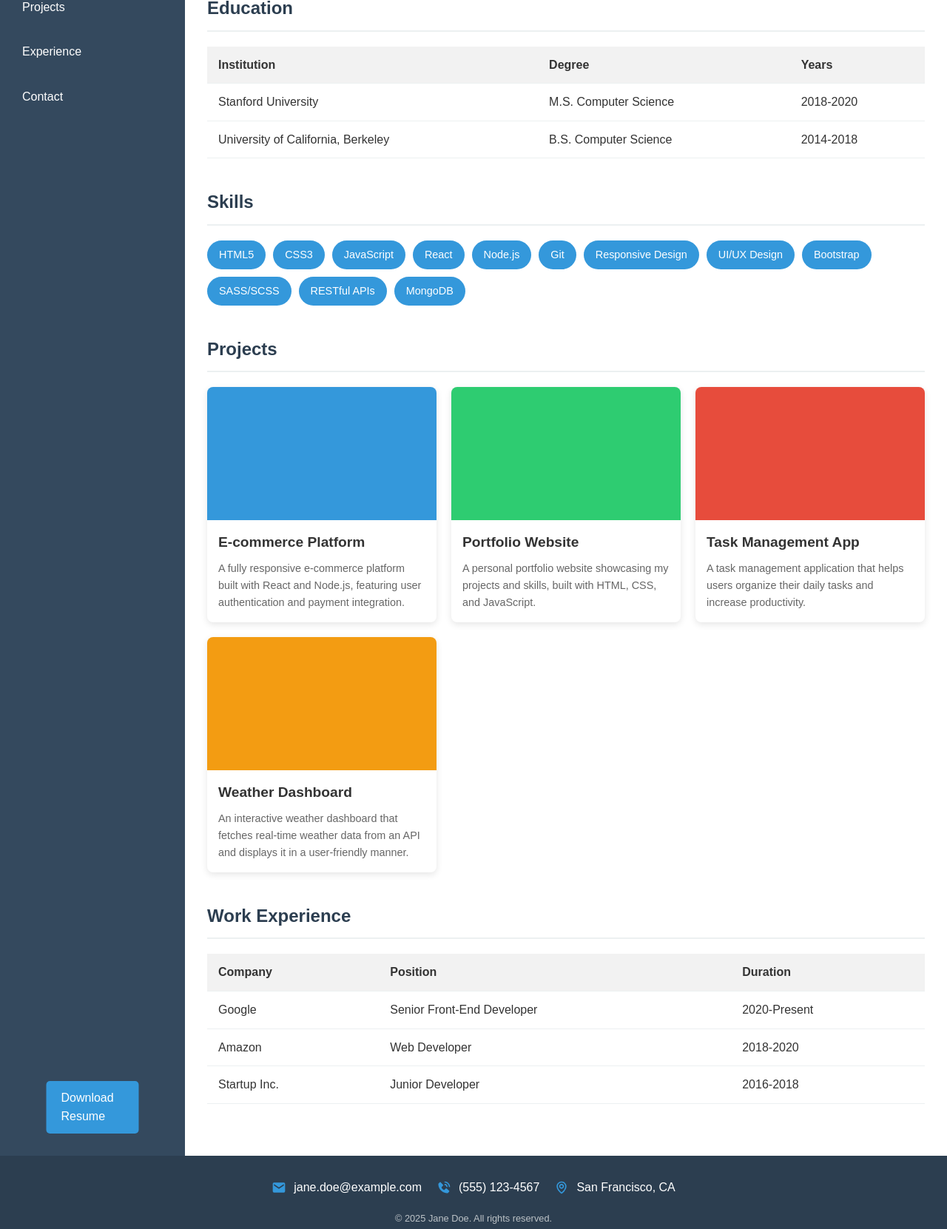
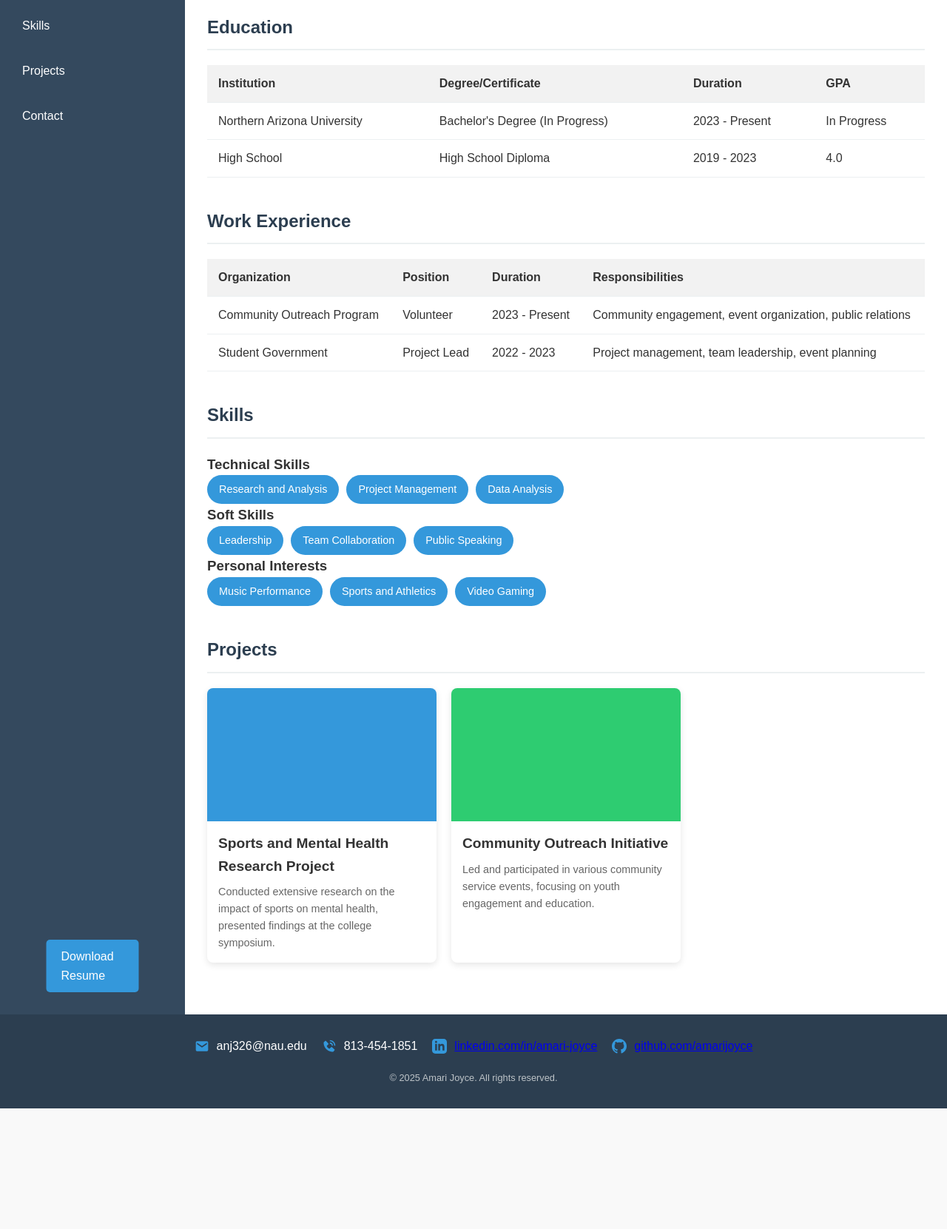
Before and after one commit to Aj0tohero/homework3, a plain HTML site: page index.html in a window 1280 px wide. Shown: the part 329-1990 px from the top of the page at 74% size. After the commit the page ends 1827 px from the top, so only its background shows below. Drawn offline with Linux system fonts and the light colour scheme.

Commit message:
index.html

```diff
--- a/index.html
+++ b/index.html
@@ -3,37 +3,38 @@
 <head>
     <meta charset="UTF-8">
     <meta name="viewport" content="width=device-width, initial-scale=1.0">
-    <title>My Portfolio</title>
+    <title>Amari Joyce - Portfolio</title>
     <link rel="stylesheet" href="styles.css">
 </head>
 <body>
     <div class="container">
         <!-- Header -->
         <header>
-            <h1>Jane Doe</h1>
+            <h1>Amari Joyce</h1>
+            <p class="tagline">College Student | Former 4.0 GPA High School Student | Aspiring to Help Others</p>
         </header>
 
         <!-- Sidebar with Navigation -->
         <aside>
             <nav>
                 <ul>
-                    <li><a href="#summary">Summary</a></li>
+                    <li><a href="#summary">Introduction</a></li>
                     <li><a href="#education">Education</a></li>
+                    <li><a href="#experience">Experience</a></li>
                     <li><a href="#skills">Skills</a></li>
                     <li><a href="#projects">Projects</a></li>
-                    <li><a href="#experience">Experience</a></li>
                     <li><a href="#contact">Contact</a></li>
                 </ul>
             </nav>
-            <a href="./resume.pdf" class="download-btn">Download Resume</a>
+            <a href="./Amari Joyce - Resume.pdf" class="download-btn">Download Resume</a>
         </aside>
 
         <!-- Main Content -->
         <main>
             <!-- Summary Section -->
             <section id="summary" class="summary">
-                <h2>Professional Summary</h2>
-                <p>I am a passionate web developer with over 5 years of experience in creating responsive, user-friendly websites and applications. My expertise lies in front-end development, with a strong foundation in HTML, CSS, and JavaScript. I am dedicated to crafting clean, efficient code that provides exceptional user experiences.</p>
+                <h2>Introduction</h2>
+                <p>Hello! My name is Amari Joyce. I am currently a college student, but back in high school, I maintained a 4.0 GPA and was passionate about learning and achieving excellence. In addition to academics, I have a strong interest in music, sports, and playing video games. I aim to use my education and skills to help as many people as possible in my professional journey.</p>
             </section>
 
             <!-- Education Section with Table -->
@@ -43,20 +44,52 @@
                     <thead>
                         <tr>
                             <th>Institution</th>
-                            <th>Degree</th>
-                            <th>Years</th>
+                            <th>Degree/Certificate</th>
+                            <th>Duration</th>
+                            <th>GPA</th>
                         </tr>
                     </thead>
                     <tbody>
                         <tr>
-                            <td>Stanford University</td>
-                            <td>M.S. Computer Science</td>
-                            <td>2018-2020</td>
+                            <td>Northern Arizona University</td>
+                            <td>Bachelor's Degree (In Progress)</td>
+                            <td>2023 - Present</td>
+                            <td>In Progress</td>
                         </tr>
                         <tr>
-                            <td>University of California, Berkeley</td>
-                            <td>B.S. Computer Science</td>
-                            <td>2014-2018</td>
+                            <td>High School</td>
+                            <td>High School Diploma</td>
+                            <td>2019 - 2023</td>
+                            <td>4.0</td>
+                        </tr>
+                    </tbody>
+                </table>
+            </section>
+
+            <!-- Experience Section with Table -->
+            <section id="experience">
+                <h2>Work Experience</h2>
+                <table>
+                    <thead>
+                        <tr>
+                            <th>Organization</th>
+                            <th>Position</th>
+                            <th>Duration</th>
+                            <th>Responsibilities</th>
+                        </tr>
+                    </thead>
+                    <tbody>
+                        <tr>
+                            <td>Community Outreach Program</td>
+                            <td>Volunteer</td>
+                            <td>2023 - Present</td>
+                            <td>Community engagement, event organization, public relations</td>
+                        </tr>
+                        <tr>
+                            <td>Student Government</td>
+                            <td>Project Lead</td>
+                            <td>2022 - 2023</td>
+                            <td>Project management, team leadership, event planning</td>
                         </tr>
                     </tbody>
                 </table>
@@ -65,19 +98,26 @@
             <!-- Skills Section with Flexbox -->
             <section id="skills">
                 <h2>Skills</h2>
+
+                <h3>Technical Skills</h3>
                 <div class="skills-container">
-                    <span class="skill-item">HTML5</span>
-                    <span class="skill-item">CSS3</span>
-                    <span class="skill-item">JavaScript</span>
-                    <span class="skill-item">React</span>
-                    <span class="skill-item">Node.js</span>
-                    <span class="skill-item">Git</span>
-                    <span class="skill-item">Responsive Design</span>
-                    <span class="skill-item">UI/UX Design</span>
-                    <span class="skill-item">Bootstrap</span>
-                    <span class="skill-item">SASS/SCSS</span>
-                    <span class="skill-item">RESTful APIs</span>
-                    <span class="skill-item">MongoDB</span>
+                    <span class="skill-item">Research and Analysis</span>
+                    <span class="skill-item">Project Management</span>
+                    <span class="skill-item">Data Analysis</span>
+                </div>
+
+                <h3>Soft Skills</h3>
+                <div class="skills-container">
+                    <span class="skill-item">Leadership</span>
+                    <span class="skill-item">Team Collaboration</span>
+                    <span class="skill-item">Public Speaking</span>
+                </div>
+
+                <h3>Personal Interests</h3>
+                <div class="skills-container">
+                    <span class="skill-item">Music Performance</span>
+                    <span class="skill-item">Sports and Athletics</span>
+                    <span class="skill-item">Video Gaming</span>
                 </div>
             </section>
 
@@ -88,63 +128,18 @@
                     <div class="project-card">
                         <div class="project-img" style="background-color: #3498db;"></div>
                         <div class="project-info">
-                            <h3 class="project-title">E-commerce Platform</h3>
-                            <p class="project-desc">A fully responsive e-commerce platform built with React and Node.js, featuring user authentication and payment integration.</p>
+                            <h3 class="project-title">Sports and Mental Health Research Project</h3>
+                            <p class="project-desc">Conducted extensive research on the impact of sports on mental health, presented findings at the college symposium.</p>
                         </div>
                     </div>
                     <div class="project-card">
                         <div class="project-img" style="background-color: #2ecc71;"></div>
                         <div class="project-info">
-                            <h3 class="project-title">Portfolio Website</h3>
-                            <p class="project-desc">A personal portfolio website showcasing my projects and skills, built with HTML, CSS, and JavaScript.</p>
-                        </div>
-                    </div>
-                    <div class="project-card">
-                        <div class="project-img" style="background-color: #e74c3c;"></div>
-                        <div class="project-info">
-                            <h3 class="project-title">Task Management App</h3>
-                            <p class="project-desc">A task management application that helps users organize their daily tasks and increase productivity.</p>
-                        </div>
-                    </div>
-                    <div class="project-card">
-                        <div class="project-img" style="background-color: #f39c12;"></div>
-                        <div class="project-info">
-                            <h3 class="project-title">Weather Dashboard</h3>
-                            <p class="project-desc">An interactive weather dashboard that fetches real-time weather data from an API and displays it in a user-friendly manner.</p>
+                            <h3 class="project-title">Community Outreach Initiative</h3>
+                            <p class="project-desc">Led and participated in various community service events, focusing on youth engagement and education.</p>
                         </div>
                     </div>
                 </div>
-            </section>
-
-            <!-- Experience Section with Table -->
-            <section id="experience">
-                <h2>Work Experience</h2>
-                <table>
-                    <thead>
-                        <tr>
-                            <th>Company</th>
-                            <th>Position</th>
-                            <th>Duration</th>
-                        </tr>
-                    </thead>
-                    <tbody>
-                        <tr>
-                            <td>Google</td>
-                            <td>Senior Front-End Developer</td>
-                            <td>2020-Present</td>
-                        </tr>
-                        <tr>
-                            <td>Amazon</td>
-                            <td>Web Developer</td>
-                            <td>2018-2020</td>
-                        </tr>
-                        <tr>
-                            <td>Startup Inc.</td>
-                            <td>Junior Developer</td>
-                            <td>2016-2018</td>
-                        </tr>
-                    </tbody>
-                </table>
             </section>
         </main>
 
@@ -155,25 +150,30 @@
                     <svg xmlns="http://www.w3.org/2000/svg" viewBox="0 0 24 24">
                         <path d="M20 4H4a2 2 0 0 0-2 2v12a2 2 0 0 0 2 2h16a2 2 0 0 0 2-2V6a2 2 0 0 0-2-2zm0 4.7l-8 5.334L4 8.7V6.297l8 5.333 8-5.333V8.7z"/>
                     </svg>
-                    <span>jane.doe@example.com</span>
+                    <span>anj326@nau.edu</span>
                 </div>
                 <div class="contact-item">
                     <svg xmlns="http://www.w3.org/2000/svg" viewBox="0 0 24 24">
                         <path d="M20 10.999h2C22 5.869 18.127 2 12.99 2v2C17.052 4 20 6.943 20 10.999z"/>
                         <path d="M13 8c2.103 0 3 .897 3 3h2c0-3.225-1.775-5-5-5v2zm3.422 5.443a1.001 1.001 0 0 0-1.391.043l-2.393 2.461c-.576-.11-1.734-.471-2.926-1.66-1.192-1.193-1.553-2.354-1.66-2.926l2.459-2.394a1 1 0 0 0 .043-1.391L6.859 3.513a1 1 0 0 0-1.391-.087l-2.17 1.861a1 1 0 0 0-.29.649c-.015.25-.301 6.172 4.291 10.766C11.305 20.707 16.323 21 17.705 21c.202 0 .326-.006.359-.008a.992.992 0 0 0 .648-.291l1.86-2.171a1 1 0 0 0-.086-1.391l-4.064-3.696z"/>
                     </svg>
-                    <span>(555) 123-4567</span>
+                    <span>813-454-1851</span>
                 </div>
                 <div class="contact-item">
                     <svg xmlns="http://www.w3.org/2000/svg" viewBox="0 0 24 24">
-                        <path d="M12 14c2.206 0 4-1.794 4-4s-1.794-4-4-4-4 1.794-4 4 1.794 4 4 4zm0-6c1.103 0 2 .897 2 2s-.897 2-2 2-2-.897-2-2 .897-2 2-2z"/>
-                        <path d="M11.42 21.814a.998.998 0 0 0 1.16 0C12.884 21.599 20.029 16.44 20 10c0-4.411-3.589-8-8-8S4 5.589 4 9.995c-.029 6.445 7.116 11.604 7.42 11.819zM12 4c3.309 0 6 2.691 6 6.005.021 4.438-4.388 8.423-6 9.73-1.611-1.308-6.021-5.294-6-9.735 0-3.309 2.691-6 6-6z"/>
+                        <path d="M19 0h-14c-2.761 0-5 2.239-5 5v14c0 2.761 2.239 5 5 5h14c2.762 0 5-2.239 5-5v-14c0-2.761-2.238-5-5-5zm-11 19h-3v-11h3v11zm-1.5-12.268c-.966 0-1.75-.79-1.75-1.764s.784-1.764 1.75-1.764 1.75.79 1.75 1.764-.783 1.764-1.75 1.764zm13.5 12.268h-3v-5.604c0-3.368-4-3.113-4 0v5.604h-3v-11h3v1.765c1.396-2.586 7-2.777 7 2.476v6.759z"/>
                     </svg>
-                    <span>San Francisco, CA</span>
+                    <span><a href="https://linkedin.com/in/amari-joyce" target="_blank" rel="noopener noreferrer">linkedin.com/in/amari-joyce</a></span>
+                </div>
+                <div class="contact-item">
+                    <svg xmlns="http://www.w3.org/2000/svg" viewBox="0 0 24 24">
+                        <path d="M12 0c-6.626 0-12 5.373-12 12 0 5.302 3.438 9.8 8.207 11.387.599.111.793-.261.793-.577v-2.234c-3.338.726-4.033-1.416-4.033-1.416-.546-1.387-1.333-1.756-1.333-1.756-1.089-.745.083-.729.083-.729 1.205.084 1.839 1.237 1.839 1.237 1.07 1.834 2.807 1.304 3.492.997.107-.775.418-1.305.762-1.604-2.665-.305-5.467-1.334-5.467-5.931 0-1.311.469-2.381 1.236-3.221-.124-.303-.535-1.524.117-3.176 0 0 1.008-.322 3.301 1.23.957-.266 1.983-.399 3.003-.404 1.02.005 2.047.138 3.006.404 2.291-1.552 3.297-1.23 3.297-1.23.653 1.653.242 2.874.118 3.176.77.84 1.235 1.911 1.235 3.221 0 4.609-2.807 5.624-5.479 5.921.43.372.823 1.102.823 2.222v3.293c0 .319.192.694.801.576 4.765-1.589 8.199-6.086 8.199-11.386 0-6.627-5.373-12-12-12z"/>
+                    </svg>
+                    <span><a href="https://github.com/amarijoyce" target="_blank" rel="noopener noreferrer">github.com/amarijoyce</a></span>
                 </div>
             </div>
             <div class="copyright">
-                © 2025 Jane Doe. All rights reserved.
+                © 2025 Amari Joyce. All rights reserved.
             </div>
         </footer>
     </div>
```
